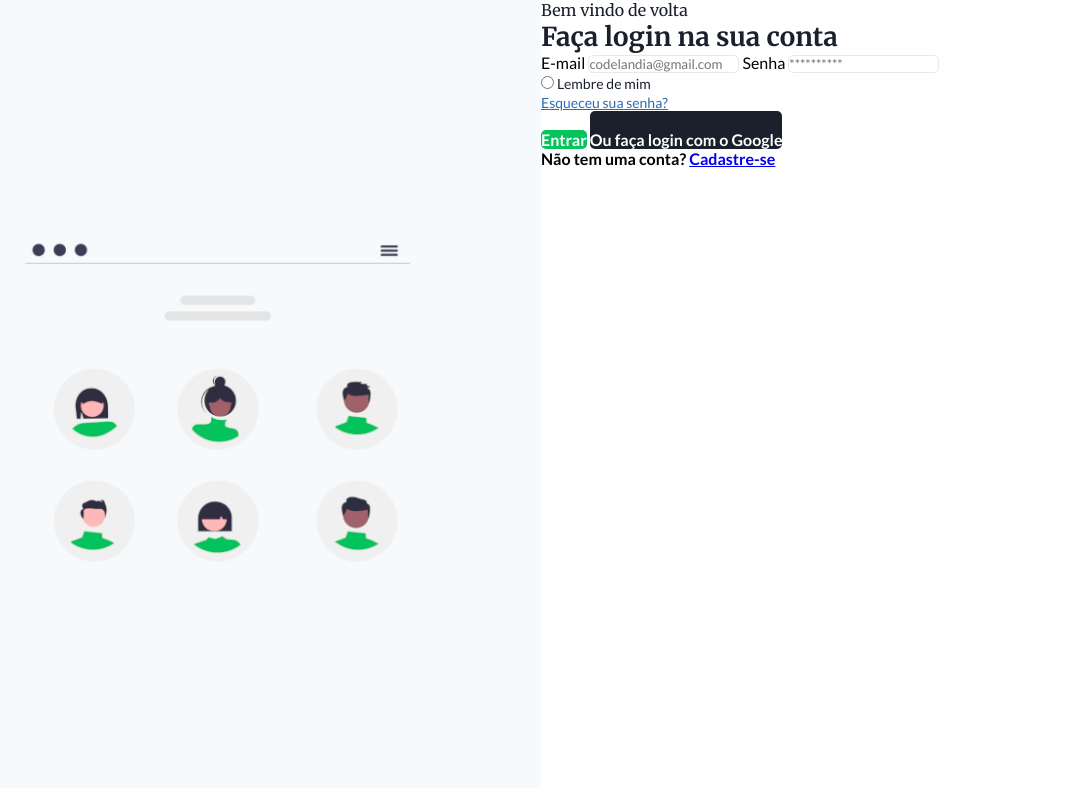
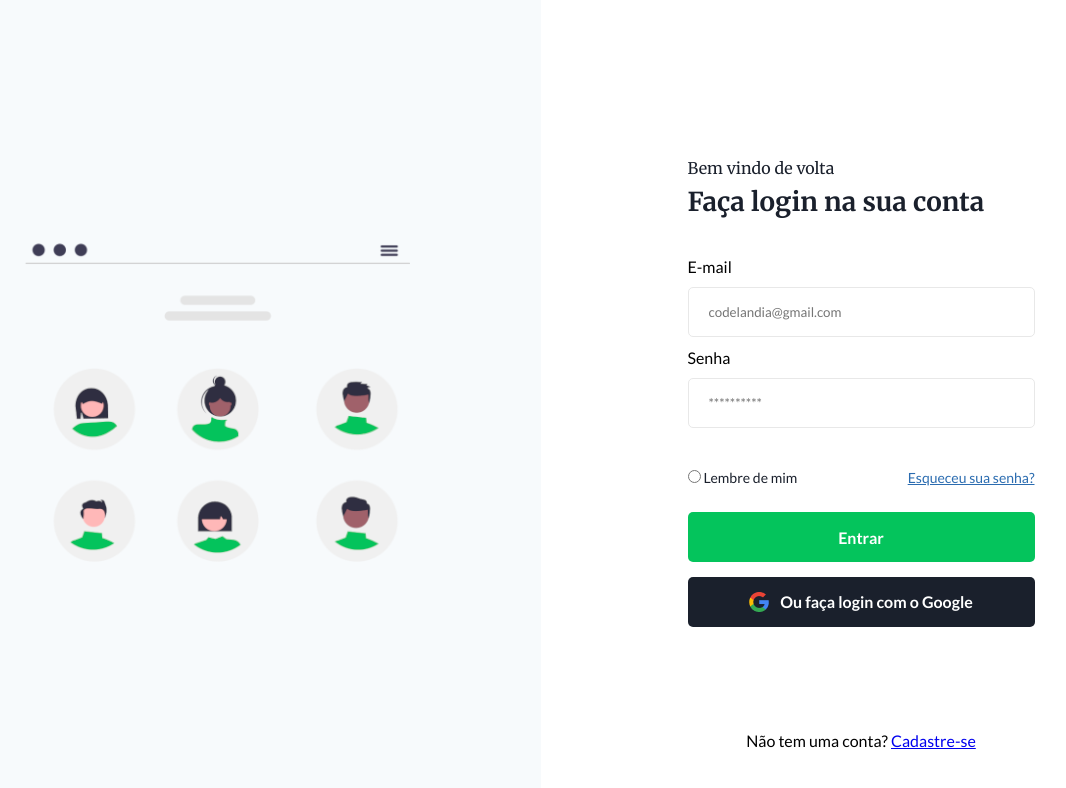
Before and after one commit to jeffersonluiz27/desafio-login, a plain HTML site: page index.html in a window 1280 px wide. Shown: the whole page, without its empty margins (99-1165 px from the left). Drawn offline with Linux system fonts and the light colour scheme.

Commit message:
alinhamento

```diff
--- a/assets/css/style.css
+++ b/assets/css/style.css
@@ -25,6 +25,26 @@ section#wallpaper{
 section#form{
   background-color:#fff;
   width: 50%;
+  display: flex;
+  flex-direction: column;
+  align-items: center;
+  justify-content: center;
+}
+
+div#form-content{
+  width:347px;
+}
+
+#login-form{
+  display: flex;
+  flex-direction: column;
+  margin-top: 39px;
+}
+
+.input-box{
+  margin: 11px 0 11px 0;
+  height: 50px;
+  padding: 20px;
 }
 
 div#form-content h1{
@@ -34,6 +54,7 @@ div#form-content h1{
   font-size: 16px;
   line-height: 20px;
   color: #1A202C;
+  margin-bottom: 7px;
 }
 
 div#form-content h2{
@@ -92,4 +113,36 @@ button#google-login{
   font-weight: bold;
   font-size: 16px;
   line-height: 19px;
+  margin-bottom: 15px;
+  height: 50px;
+  text-align: center;
+  cursor: pointer;
 }
+
+div#pass-remember{
+  display:flex;
+  flex-direction: row;
+  justify-content: space-between;
+  margin: 28px 0 26px 0;
+}
+
+div#buttons{
+  display:flex;
+  flex-direction: column;
+}
+
+#fig-google{
+  display: flex;
+  justify-content: center;
+
+}
+
+#fig-google img{
+  margin-right: 11px;
+}
+
+#footer{
+  position: fixed;
+  bottom: 0;
+  margin-bottom: 50px;
+}
--- a/index.html
+++ b/index.html
@@ -10,9 +10,6 @@
 </head>
 
 <body>
-  <header>
-
-  </header>
 
   <main>
     <section id="content">
@@ -31,39 +28,41 @@
             <label class="label-box">Senha</label>
             <input type="password" class="input-box" name="password" id="password" placeholder="**********">
 
-            <div id="remember" >
-              <input type="radio" id="remember-radio">
-              <label class="pass">Lembre de mim</label>
+            <div id="pass-remember">
+              <div id="remember">
+                <input type="radio" id="remember-radio">
+                <label class="pass">Lembre de mim</label>
+              </div>
+              <div id="forgot-pass">
+                <a href="#" class="pass">Esqueceu sua senha?</a>
+              </div>
             </div>
-            <div id="forgot-pass">
-              <a href="#" class="pass">Esqueceu sua senha?</a>
-            </div>
+
             <div id="buttons">
               <button id="login" class="button-text">Entrar</button>
               <button id="google-login" class="button-text">
-                <figure>
-                  <img src="" alt="">
+                <figure id="fig-google">
+                  <img src="./assets/img/iconfinder_Google_1298745 1.png" alt="">
                   <figcaption>Ou faça login com o Google</figcaption>
                 </figure>
               </button>
 
             </div>
           </form>
+        </div>
 
-          <span class="button-text">
+        <div id="footer">
+          <p id="footer-text">
             Não tem uma conta?
             <a href="#">Cadastre-se</a>
-          </span>
+          </p>
         </div>
+
       </section>
 
     </section>
   </main>
 
-  <footer>
-
-  </footer>
-
 </body>
 
 </html>
```
Also changed, not shown: assets/img/iconfinder_Google_1298745 1.png (added).
